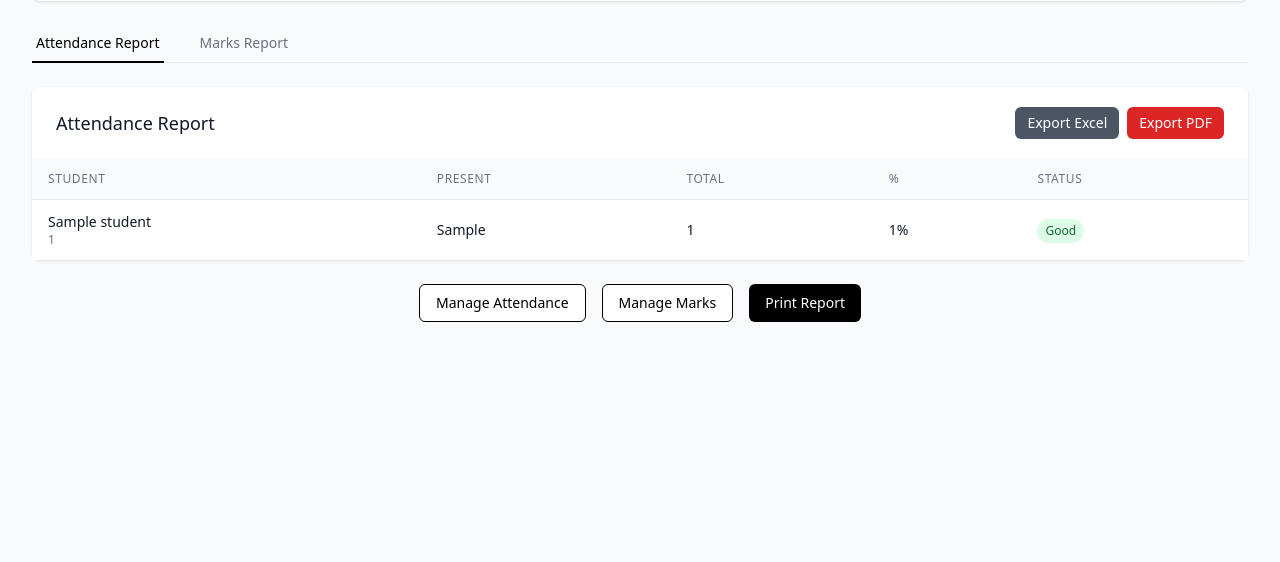
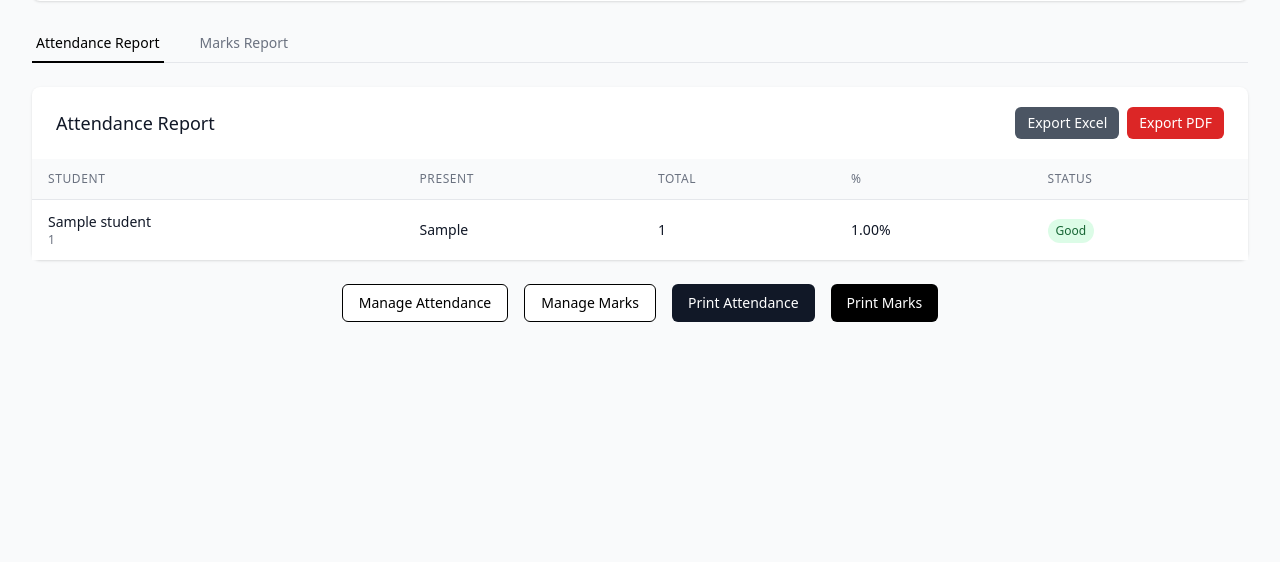
Before and after one commit to Chethan77667/moulya, a Flask app: template templates/lecturer/reports.html in a window 1280 px wide. Shown: the part 293-855 px from the top of the page. Run offline with Flask 3, Linux system fonts and the light colour scheme; the visitor is signed in with stand-in values (Sample User, id 1); tables that the repository leaves empty hold one stand-in row (values such as "Sample post"); the template is opened without the code that fills it: values that come from a table or form of the project are taken from there, most other values are stand-ins (such as "Sample title", 1, 10 or a date in 2020); some libraries are stand-ins or nearby versions.

Commit message:
errol pc 12:45am

```diff
--- a/templates/lecturer/reports.html
+++ b/templates/lecturer/reports.html
@@ -117,7 +117,7 @@
                                     <div>Total</div>
                                 </div>
                                 <div class="text-center">
-                                    <div class="font-medium text-gray-900">{{ record.attendance_percentage }}%</div>
+                                    <div class="font-medium text-gray-900">{{ "%.2f"|format(record.attendance_percentage) }}%</div>
                                     <div>Percentage</div>
                                 </div>
                             </div>
@@ -147,7 +147,7 @@
                                 </td>
                                 <td class="px-4 py-3 whitespace-nowrap text-sm text-gray-900">{{ record.present_classes }}</td>
                                 <td class="px-4 py-3 whitespace-nowrap text-sm text-gray-900">{{ record.total_classes }}</td>
-                                <td class="px-4 py-3 whitespace-nowrap text-sm text-gray-900">{{ record.attendance_percentage }}%</td>
+                                <td class="px-4 py-3 whitespace-nowrap text-sm text-gray-900">{{ "%.2f"|format(record.attendance_percentage) }}%</td>
                                 <td class="px-4 py-3 whitespace-nowrap">
                                     {% if record.has_shortage %}
                                     <span class="inline-flex items-center px-2 py-1 rounded-full text-xs font-medium bg-red-100 text-red-800">
@@ -260,35 +260,35 @@
 
                 <!-- Desktop Table View -->
                 <div class="hidden sm:block overflow-x-auto">
-                    <table class="min-w-full divide-y divide-gray-200">
+                    <table class="min-w-full divide-y divide-gray-200 table-print">
                         <thead class="bg-gray-50">
                             <tr>
-                                <th class="px-4 py-3 text-left text-xs font-medium text-gray-500 uppercase tracking-wider">Student</th>
+                                <th class="px-4 py-3 text-left text-xs font-medium text-gray-500 uppercase tracking-wider student-col">Student</th>
                                 {% for record in marks_report %}
                                     {% if loop.first %}
                                         {% if record.marks_summary.internal1.obtained > 0 %}
-                                        <th class="px-4 py-3 text-left text-xs font-medium text-gray-500 uppercase tracking-wider">Internal 1</th>
+                                        <th class="px-4 py-3 text-left text-xs font-medium text-gray-500 uppercase tracking-wider whitespace-nowrap">Internal 1</th>
                                         {% endif %}
                                         {% if record.marks_summary.internal2.obtained > 0 %}
-                                        <th class="px-4 py-3 text-left text-xs font-medium text-gray-500 uppercase tracking-wider">Internal 2</th>
+                                        <th class="px-4 py-3 text-left text-xs font-medium text-gray-500 uppercase tracking-wider whitespace-nowrap">Internal 2</th>
                                         {% endif %}
                                         {% if record.marks_summary.assignment.obtained > 0 %}
-                                        <th class="px-4 py-3 text-left text-xs font-medium text-gray-500 uppercase tracking-wider">Assignment</th>
+                                        <th class="px-4 py-3 text-left text-xs font-medium text-gray-500 uppercase tracking-wider whitespace-nowrap">Assignment</th>
                                         {% endif %}
                                         {% if record.marks_summary.project.obtained > 0 %}
-                                        <th class="px-4 py-3 text-left text-xs font-medium text-gray-500 uppercase tracking-wider">Project</th>
+                                        <th class="px-4 py-3 text-left text-xs font-medium text-gray-500 uppercase tracking-wider whitespace-nowrap">Project</th>
                                         {% endif %}
                                     {% endif %}
                                 {% endfor %}
-                                <th class="px-4 py-3 text-left text-xs font-medium text-gray-500 uppercase tracking-wider">Overall %</th>
-                                <th class="px-4 py-3 text-left text-xs font-medium text-gray-500 uppercase tracking-wider">Status</th>
+                                <th class="px-4 py-3 text-left text-xs font-medium text-gray-500 uppercase tracking-wider whitespace-nowrap">Overall %</th>
+                                <th class="px-4 py-3 text-left text-xs font-medium text-gray-500 uppercase tracking-wider whitespace-nowrap">Status</th>
                             </tr>
                         </thead>
                         <tbody class="bg-white divide-y divide-gray-200">
                             {% for record in marks_report %}
                             <tr class="{% if record.has_deficiency %}bg-red-50{% endif %}">
-                                <td class="px-4 py-3 whitespace-nowrap">
-                                    <div class="text-sm font-medium text-gray-900">{{ record.student.name }}</div>
+                                <td class="px-4 py-3 whitespace-normal break-words student-col">
+                                    <div class="text-sm font-medium text-gray-900 break-words">{{ record.student.name }}</div>
                                     <div class="text-xs text-gray-500">{{ record.student.roll_number }}</div>
                                 </td>
                                 {% if record.marks_summary.internal1.obtained > 0 %}
@@ -351,8 +351,11 @@
                    class="inline-flex items-center justify-center bg-white text-black border border-black py-2 px-4 rounded-md hover:bg-gray-50 active:bg-gray-100 text-sm">
                     Manage Marks
                 </a>
-                <button onclick="window.print()" class="inline-flex items-center justify-center bg-black text-white py-2 px-4 rounded-md hover:bg-gray-800 active:bg-gray-900 text-sm">
-                    Print Report
+                <button onclick="printSection('attendance')" class="inline-flex items-center justify-center bg-gray-900 text-white py-2 px-4 rounded-md hover:bg-gray-800 active:bg-gray-900 text-sm">
+                    Print Attendance
+                </button>
+                <button onclick="printSection('marks')" class="inline-flex items-center justify-center bg-black text-white py-2 px-4 rounded-md hover:bg-gray-800 active:bg-gray-900 text-sm">
+                    Print Marks
                 </button>
             </div>
         </div>
@@ -384,6 +387,29 @@ function showTab(tabName) {
     const activeTab = document.getElementById(tabName + '-tab');
     activeTab.classList.remove('border-transparent', 'text-gray-500');
     activeTab.classList.add('border-black', 'text-black');
+}
+
+// Print helpers: print only one section (attendance or marks)
+function printSection(section) {
+    try {
+        const attendance = document.getElementById('attendance-content');
+        const marks = document.getElementById('marks-content');
+        if (!attendance || !marks) { window.print(); return; }
+        // Hide the opposite section during print
+        if (section === 'attendance') {
+            marks.classList.add('print-hide');
+            attendance.classList.remove('print-hide');
+        } else if (section === 'marks') {
+            attendance.classList.add('print-hide');
+            marks.classList.remove('print-hide');
+        }
+        window.print();
+        // Restore after print
+        setTimeout(function(){
+            attendance.classList.remove('print-hide');
+            marks.classList.remove('print-hide');
+        }, 100);
+    } catch(e) { window.print(); }
 }
 
 // Search functionality for attendance cards
@@ -435,8 +461,17 @@ document.addEventListener('click', function(event) {
 @media print {
     nav, .no-print, .tab-button { display: none !important; }
     body { background: white !important; }
+    /* By default, show all content when printing, but if we mark a section, hide the other */
     .tab-content { display: block !important; }
     .hidden { display: block !important; }
+    /* Print helpers */
+    .print-only { display: block !important; }
+    .print-hide { display: none !important; }
 }
+
+/* Ensure header titles stay on one line and student column wraps names */
+.table-print th.whitespace-nowrap { white-space: nowrap; }
+.table-print td.student-col, .table-print th.student-col { max-width: 220px; }
+.table-print td.student-col div { word-break: break-word; white-space: normal; }
 </style>
 {% endblock %}
--- a/templates/management/class_marks_report.html
+++ b/templates/management/class_marks_report.html
@@ -58,7 +58,7 @@
                         <div class="text-sm text-gray-500">Total Students</div>
                     </div>
                     <div class="text-center">
-                        <div class="text-2xl font-bold text-gray-900">{{ report.statistics.class_average }}%</div>
+                        <div class="text-2xl font-bold text-gray-900">{{ "%.2f"|format(report.statistics.class_average) }}%</div>
                         <div class="text-sm text-gray-500">Class Average</div>
                     </div>
                     <div class="text-center">
@@ -72,11 +72,11 @@
                 </div>
                 <div class="mt-4 grid grid-cols-1 md:grid-cols-2 gap-4">
                     <div class="text-center">
-                        <div class="text-xl font-bold text-gray-900">{{ report.statistics.highest_score }}%</div>
+                        <div class="text-xl font-bold text-gray-900">{{ "%.2f"|format(report.statistics.highest_score) }}%</div>
                         <div class="text-sm text-gray-500">Highest Score</div>
                     </div>
                     <div class="text-center">
-                        <div class="text-xl font-bold text-gray-900">{{ report.statistics.lowest_score }}%</div>
+                        <div class="text-xl font-bold text-gray-900">{{ "%.2f"|format(report.statistics.lowest_score) }}%</div>
                         <div class="text-sm text-gray-500">Lowest Score</div>
                     </div>
                 </div>
--- a/templates/management/student_report.html
+++ b/templates/management/student_report.html
@@ -140,7 +140,7 @@
                                 </div>
                                 <div class="text-right">
                                     <span class="text-sm font-bold">{{ mark.marks_obtained|format_mark }}/{{ mark.max_marks|format_mark }}</span>
-                                    <span class="text-sm text-gray-600 ml-2">({{ mark.percentage }}%)</span>
+                                    <span class="text-sm text-gray-600 ml-2">({{ "%.2f"|format(mark.percentage) }}%)</span>
                                     {% if mark.performance_status %}
                                     <div class="text-xs mt-1">
                                         {% if mark.performance_status in ['Excellent', 'Very Good'] %}
@@ -162,7 +162,7 @@
                             <div class="flex justify-between items-center">
                                 <span class="text-sm font-medium text-gray-900">Overall Performance:</span>
                                 <div class="text-right">
-                                    <span class="text-lg font-bold text-gray-900">{{ subject.overall_marks_percentage }}%</span>
+                                    <span class="text-lg font-bold text-gray-900">{{ "%.2f"|format(subject.overall_marks_percentage) }}%</span>
                                     {% if subject.overall_marks_percentage >= 90 %}
                                         <span class="inline-flex px-2 py-1 text-xs font-semibold rounded-full bg-green-100 text-green-800 ml-2">Excellent</span>
                                     {% elif subject.overall_marks_percentage >= 75 %}
@@ -207,7 +207,7 @@
                             <div class="flex justify-between items-center">
                                 <span class="text-sm font-medium text-gray-900">Attendance Percentage:</span>
                                 <div class="text-right">
-                                    <span class="text-lg font-bold text-gray-900">{{ subject.attendance.attendance_percentage }}%</span>
+                                    <span class="text-lg font-bold text-gray-900">{{ "%.2f"|format(subject.attendance.attendance_percentage) }}%</span>
                                     {% if subject.attendance.attendance_percentage >= 75 %}
                                         <span class="inline-flex px-2 py-1 text-xs font-semibold rounded-full bg-green-100 text-green-800 ml-2">Good</span>
                                     {% elif subject.attendance.attendance_percentage >= 50 %}
```
Also changed, not shown: services/lecturer_service.py (+18 -1 lines), templates/lecturer/attendance.html (+51 -5 lines).
